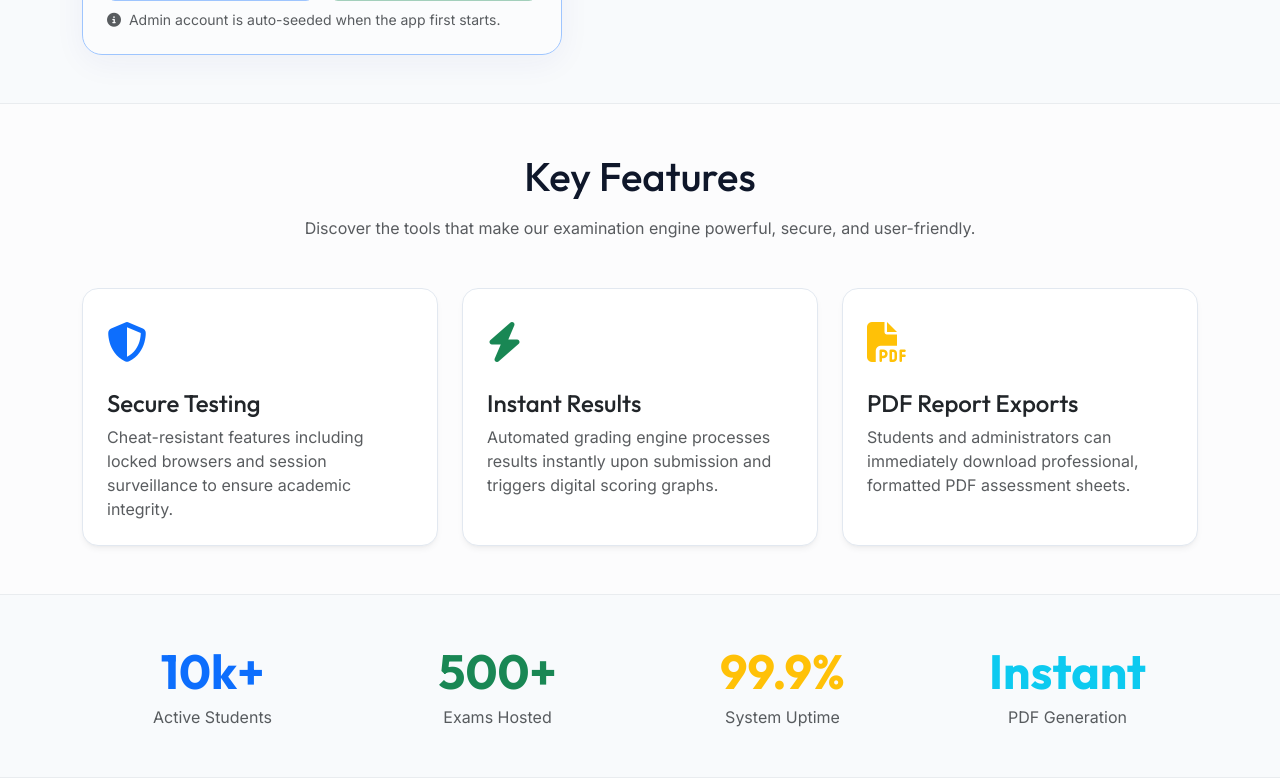
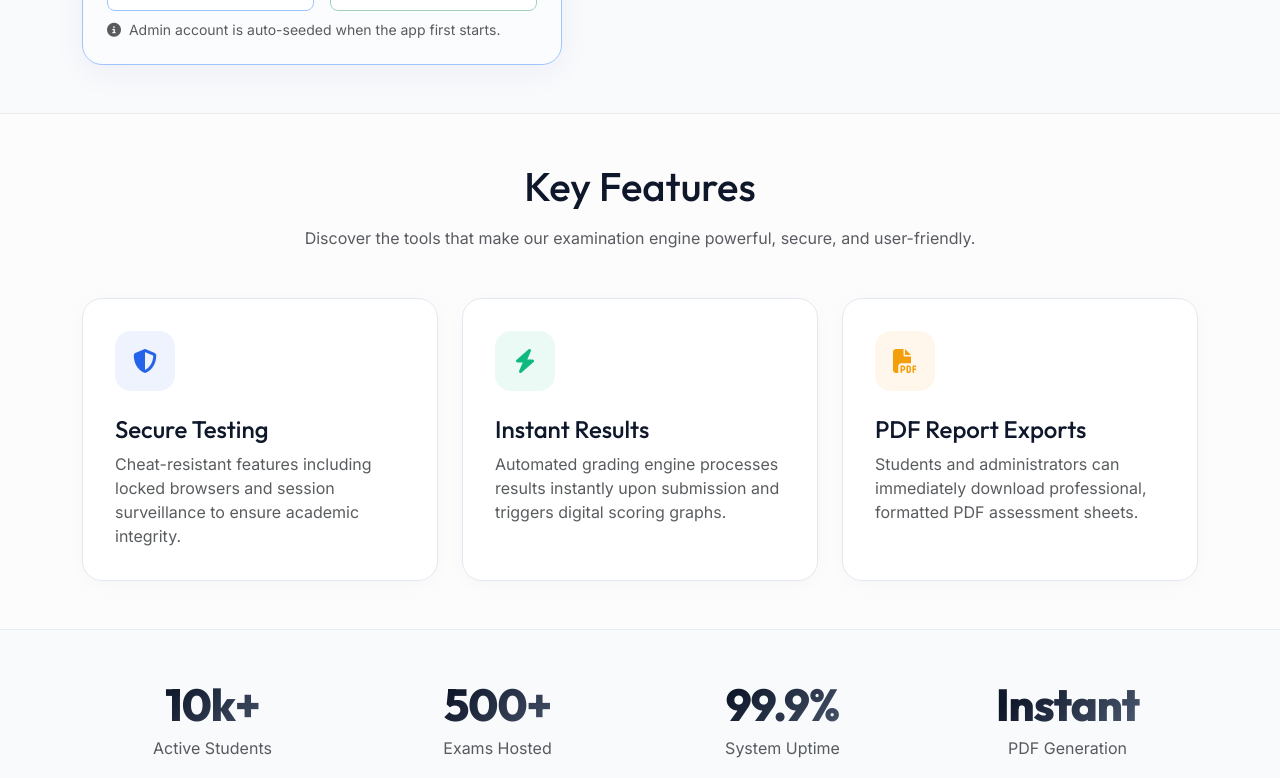
Before and after one commit to logeshwaran2097-hue/Online-Examinataion-System, a Flask app: page / in a window 1280 px wide. Shown: the part 802-1580 px from the top of the page. Run offline with Flask 3, Linux system fonts and the light colour scheme; some libraries are stand-ins or nearby versions.

Commit message:
Design a highly iconic, next-gen mesh landing layout with custom card transformations, premium borders, and sophisticated statistics typography

```diff
--- a/static/css/style.css
+++ b/static/css/style.css
@@ -483,3 +483,155 @@ h1, h2, h3, h4, h5, h6 {
     background-color: var(--bg-card) !important;
     border-color: var(--border-color) !important;
 }
+
+/* ==========================================================================
+   Next-Generation Iconic Redesign Styles
+   ========================================================================== */
+
+/* Modern Mesh Background for Hero Section */
+.premium-landing-bg {
+    position: relative;
+    overflow: hidden;
+}
+
+.premium-landing-bg::before {
+    content: '';
+    position: absolute;
+    top: -200px;
+    right: -100px;
+    width: 600px;
+    height: 600px;
+    background: radial-gradient(circle, rgba(37, 99, 235, 0.08) 0%, rgba(139, 92, 246, 0.03) 50%, rgba(0, 0, 0, 0) 100%);
+    z-index: -2;
+    border-radius: 50%;
+}
+
+.premium-landing-bg::after {
+    content: '';
+    position: absolute;
+    top: 150px;
+    left: -200px;
+    width: 500px;
+    height: 500px;
+    background: radial-gradient(circle, rgba(139, 92, 246, 0.06) 0%, rgba(37, 99, 235, 0.02) 50%, rgba(0, 0, 0, 0) 100%);
+    z-index: -2;
+    border-radius: 50%;
+}
+
+[data-bs-theme="dark"] .premium-landing-bg::before {
+    background: radial-gradient(circle, rgba(37, 99, 235, 0.12) 0%, rgba(139, 92, 246, 0.05) 50%, rgba(0, 0, 0, 0) 100%);
+}
+[data-bs-theme="dark"] .premium-landing-bg::after {
+    background: radial-gradient(circle, rgba(139, 92, 246, 0.08) 0%, rgba(37, 99, 235, 0.03) 50%, rgba(0, 0, 0, 0) 100%);
+}
+
+/* Premium Badge styling */
+.premium-badge {
+    background: rgba(37, 99, 235, 0.08);
+    color: var(--primary-color);
+    border: 1px solid rgba(37, 99, 235, 0.15);
+    padding: 8px 16px;
+    border-radius: 50px;
+    font-size: 0.85rem;
+    font-weight: 600;
+    letter-spacing: 0.5px;
+    display: inline-flex;
+    align-items: center;
+    gap: 8px;
+}
+
+[data-bs-theme="dark"] .premium-badge {
+    background: rgba(37, 99, 235, 0.15);
+    border-color: rgba(37, 99, 235, 0.25);
+    color: #93c5fd;
+}
+
+/* Next-Gen Iconic Features Cards */
+.card-premium-feature {
+    background: var(--bg-card);
+    border: 1px solid var(--border-color);
+    border-radius: 20px;
+    padding: 32px;
+    position: relative;
+    overflow: hidden;
+    transition: all 0.4s cubic-bezier(0.16, 1, 0.3, 1);
+    box-shadow: 0 4px 20px -2px rgba(0, 0, 0, 0.03);
+}
+
+.card-premium-feature::before {
+    content: '';
+    position: absolute;
+    top: 0;
+    left: 0;
+    width: 100%;
+    height: 4px;
+    background: linear-gradient(90deg, var(--primary-color) 0%, #8b5cf6 100%);
+    opacity: 0;
+    transition: opacity 0.3s ease;
+}
+
+.card-premium-feature:hover {
+    transform: translateY(-8px);
+    box-shadow: 0 20px 40px -15px rgba(0, 0, 0, 0.08);
+    border-color: rgba(37, 99, 235, 0.2);
+}
+
+.card-premium-feature:hover::before {
+    opacity: 1;
+}
+
+/* Dynamic Icon Wrapper */
+.icon-wrapper-premium {
+    width: 60px;
+    height: 60px;
+    border-radius: 16px;
+    display: flex;
+    align-items: center;
+    justify-content: center;
+    margin-bottom: 24px;
+    font-size: 1.5rem;
+    transition: all 0.3s ease;
+}
+
+.icon-blue {
+    background: rgba(37, 99, 235, 0.08);
+    color: var(--primary-color);
+}
+.icon-green {
+    background: rgba(16, 185, 129, 0.08);
+    color: var(--success-color);
+}
+.icon-yellow {
+    background: rgba(245, 158, 11, 0.08);
+    color: var(--warning-color);
+}
+
+.card-premium-feature:hover .icon-wrapper-premium {
+    transform: scale(1.1) rotate(5deg);
+}
+
+/* Premium Statistics Container */
+.stats-number {
+    font-size: 2.8rem;
+    font-weight: 800;
+    font-family: var(--font-heading);
+    letter-spacing: -1px;
+    background: linear-gradient(135deg, var(--text-main) 30%, var(--text-muted) 100%);
+    -webkit-background-clip: text;
+    -webkit-text-fill-color: transparent;
+}
+
+/* Double border frame for illustration */
+.illustration-frame {
+    position: relative;
+    padding: 12px;
+}
+
+.illustration-frame::before {
+    content: '';
+    position: absolute;
+    inset: 0;
+    border: 2px dashed rgba(37, 99, 235, 0.2);
+    border-radius: 28px;
+    z-index: -1;
+}
--- a/templates/landing.html
+++ b/templates/landing.html
@@ -28,7 +28,7 @@
 </header>
 
 <!-- Main Container -->
-<main class="animate-fade-in">
+<main class="animate-fade-in premium-landing-bg">
     <!-- Flash Messages -->
     <div class="container mt-3">
         {% with messages = get_flashed_messages(with_categories=true) %}
@@ -48,7 +48,7 @@
         <div class="container">
             <div class="row align-items-center g-5">
                 <div class="col-lg-6">
-                    <span class="badge bg-primary-subtle text-primary px-3 py-2 rounded-pill fw-semibold mb-3">Professional Assessment Tool</span>
+                    <span class="premium-badge mb-3"><i class="fa-solid fa-circle-check"></i> Professional Assessment Tool</span>
                     <h1 class="display-4 fw-extrabold mb-4" style="line-height: 1.2; font-family: 'Outfit', sans-serif;">
                         The Smart Way to <span class="text-gradient">Evaluate</span> and <span class="text-gradient">Excel</span>
                     </h1>
@@ -112,8 +112,10 @@
 
                 </div>
                 <div class="col-lg-6 text-center">
-                    <div class="hero-image-wrapper">
-                        <img src="https://images.unsplash.com/photo-1434030216411-0b793f4b4173?auto=format&fit=crop&w=600&q=80" alt="Assessment Illustration" class="img-fluid rounded-4 shadow-lg border border-3 border-white">
+                    <div class="illustration-frame">
+                        <div class="hero-image-wrapper">
+                            <img src="https://images.unsplash.com/photo-1434030216411-0b793f4b4173?auto=format&fit=crop&w=600&q=80" alt="Assessment Illustration" class="img-fluid rounded-4 shadow-lg border border-3 border-white">
+                        </div>
                     </div>
                 </div>
             </div>
@@ -129,22 +131,22 @@
             </div>
             <div class="row g-4">
                 <div class="col-md-4">
-                    <div class="card card-premium h-100 p-4">
-                        <div class="text-primary fs-1 mb-3"><i class="fa-solid fa-shield-halved"></i></div>
+                    <div class="card-premium-feature h-100">
+                        <div class="icon-wrapper-premium icon-blue"><i class="fa-solid fa-shield-halved"></i></div>
                         <h3 class="h4 mb-2">Secure Testing</h3>
                         <p class="text-muted mb-0">Cheat-resistant features including locked browsers and session surveillance to ensure academic integrity.</p>
                     </div>
                 </div>
                 <div class="col-md-4">
-                    <div class="card card-premium h-100 p-4">
-                        <div class="text-success fs-1 mb-3"><i class="fa-solid fa-bolt"></i></div>
+                    <div class="card-premium-feature h-100">
+                        <div class="icon-wrapper-premium icon-green"><i class="fa-solid fa-bolt"></i></div>
                         <h3 class="h4 mb-2">Instant Results</h3>
                         <p class="text-muted mb-0">Automated grading engine processes results instantly upon submission and triggers digital scoring graphs.</p>
                     </div>
                 </div>
                 <div class="col-md-4">
-                    <div class="card card-premium h-100 p-4">
-                        <div class="text-warning fs-1 mb-3"><i class="fa-solid fa-file-pdf"></i></div>
+                    <div class="card-premium-feature h-100">
+                        <div class="icon-wrapper-premium icon-yellow"><i class="fa-solid fa-file-pdf"></i></div>
                         <h3 class="h4 mb-2">PDF Report Exports</h3>
                         <p class="text-muted mb-0">Students and administrators can immediately download professional, formatted PDF assessment sheets.</p>
                     </div>
@@ -158,19 +160,19 @@
         <div class="container">
             <div class="row g-4 text-center">
                 <div class="col-md-3 col-6">
-                    <h3 class="display-5 fw-bold text-primary mb-1">10k+</h3>
+                    <h3 class="stats-number mb-1">10k+</h3>
                     <p class="text-muted mb-0">Active Students</p>
                 </div>
                 <div class="col-md-3 col-6">
-                    <h3 class="display-5 fw-bold text-success mb-1">500+</h3>
+                    <h3 class="stats-number mb-1">500+</h3>
                     <p class="text-muted mb-0">Exams Hosted</p>
                 </div>
                 <div class="col-md-3 col-6">
-                    <h3 class="display-5 fw-bold text-warning mb-1">99.9%</h3>
+                    <h3 class="stats-number mb-1">99.9%</h3>
                     <p class="text-muted mb-0">System Uptime</p>
                 </div>
                 <div class="col-md-3 col-6">
-                    <h3 class="display-5 fw-bold text-info mb-1">Instant</h3>
+                    <h3 class="stats-number mb-1">Instant</h3>
                     <p class="text-muted mb-0">PDF Generation</p>
                 </div>
             </div>
@@ -182,7 +184,9 @@
         <div class="container">
             <div class="row align-items-center g-5">
                 <div class="col-lg-6">
-                    <img src="https://images.unsplash.com/photo-1516321318423-f06f85e504b3?auto=format&fit=crop&w=600&q=80" alt="About System" class="img-fluid rounded-4 shadow">
+                    <div class="illustration-frame">
+                        <img src="https://images.unsplash.com/photo-1516321318423-f06f85e504b3?auto=format&fit=crop&w=600&q=80" alt="About System" class="img-fluid rounded-4 shadow">
+                    </div>
                 </div>
                 <div class="col-lg-6">
                     <h2 class="h1 mb-4">Empowering Modern Classrooms</h2>
```
